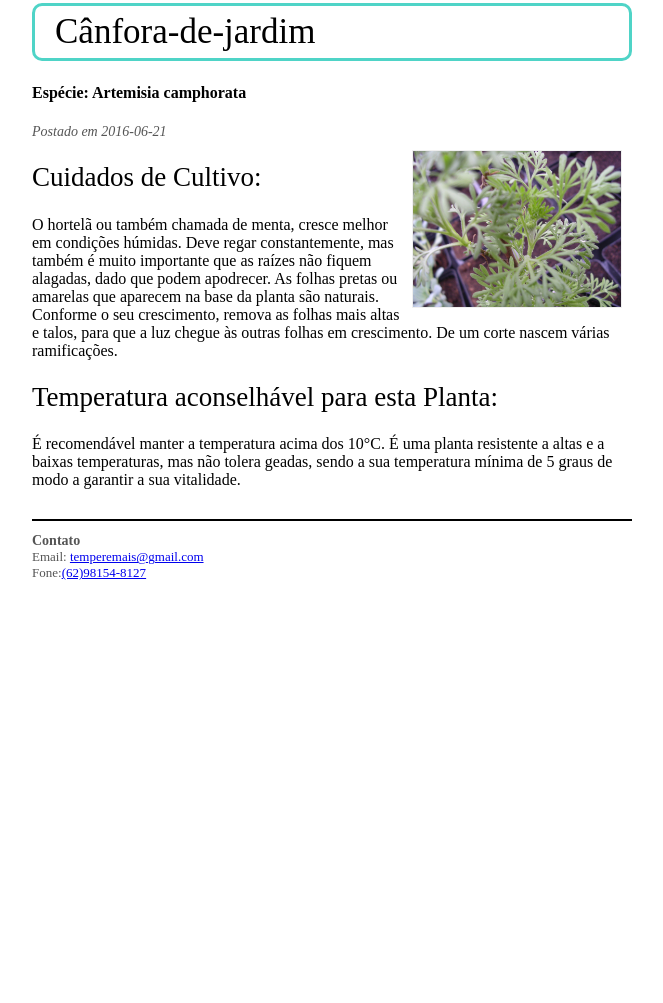
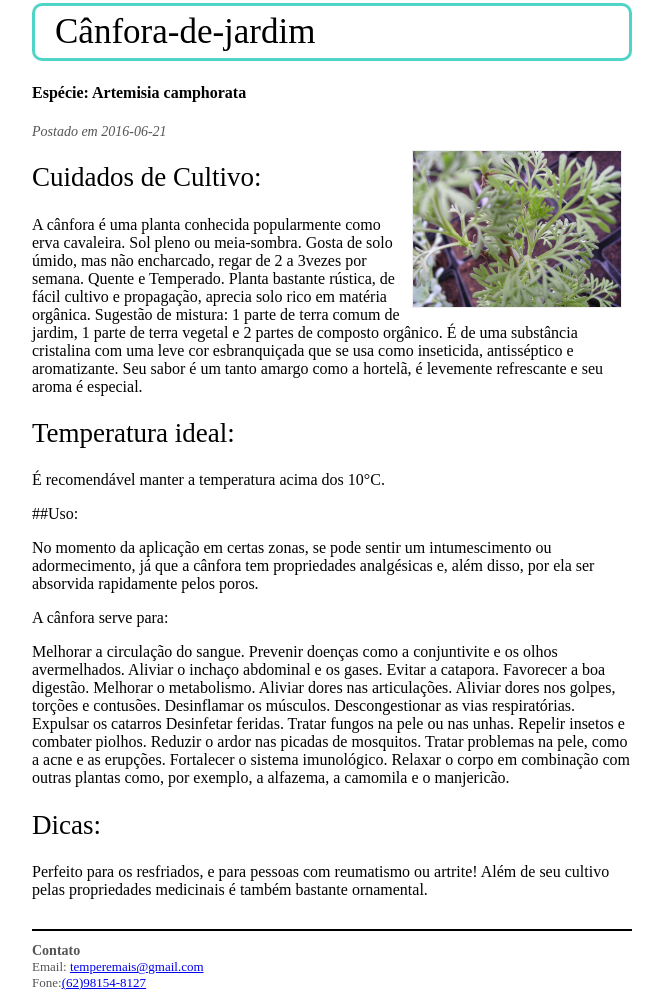
Before and after one commit to massudaw/temperemais, a plain HTML site: page cultivos/canfora.html in a window 1280 px wide. Shown: the part 190-1193 px from the top of the page, without its empty margins (308-971 px from the left). Before the commit the page ends 800 px from the top, so only its background shows below. Drawn offline with Linux system fonts and the light colour scheme.

Commit message:
Update (2016-07-12 23:44:35 UTC) [ci skip]

```diff
--- a/cultivos/canfora.html
+++ b/cultivos/canfora.html
@@ -67,9 +67,15 @@
 <img src="../images/canfora.jpg" style="float: right; margin: 10px;width:210px ;border: solid #efefef 1px;" />
 
 <h2 id="cuidados-de-cultivo">Cuidados de Cultivo:</h2>
-<p>O hortelã ou também chamada de menta, cresce melhor em condições húmidas. Deve regar constantemente, mas também é muito importante que as raízes não fiquem alagadas, dado que podem apodrecer. As folhas pretas ou amarelas que aparecem na base da planta são naturais. Conforme o seu crescimento, remova as folhas mais altas e talos, para que a luz chegue às outras folhas em crescimento. De um corte nascem várias ramificações.</p>
-<h2 id="temperatura-aconselhável-para-esta-planta">Temperatura aconselhável para esta Planta:</h2>
-<p>É recomendável manter a temperatura acima dos 10°C. É uma planta resistente a altas e a baixas temperaturas, mas não tolera geadas, sendo a sua temperatura mínima de 5 graus de modo a garantir a sua vitalidade.</p>
+<p>A cânfora é uma planta conhecida popularmente como erva cavaleira. Sol pleno ou meia-sombra. Gosta de solo úmido, mas não encharcado, regar de 2 a 3vezes por semana. Quente e Temperado. Planta bastante rústica, de fácil cultivo e propagação, aprecia solo rico em matéria orgânica. Sugestão de mistura: 1 parte de terra comum de jardim, 1 parte de terra vegetal e 2 partes de composto orgânico. É de uma substância cristalina com uma leve cor esbranquiçada que se usa como inseticida, antisséptico e aromatizante. Seu sabor é um tanto amargo como a hortelã, é levemente refrescante e seu aroma é especial.</p>
+<h2 id="temperatura-ideal">Temperatura ideal:</h2>
+<p>É recomendável manter a temperatura acima dos 10°C.</p>
+<p>##Uso:</p>
+<p>No momento da aplicação em certas zonas, se pode sentir um intumescimento ou adormecimento, já que a cânfora tem propriedades analgésicas e, além disso, por ela ser absorvida rapidamente pelos poros.</p>
+<p>A cânfora serve para:</p>
+<p>Melhorar a circulação do sangue. Prevenir doenças como a conjuntivite e os olhos avermelhados. Aliviar o inchaço abdominal e os gases. Evitar a catapora. Favorecer a boa digestão. Melhorar o metabolismo. Aliviar dores nas articulações. Aliviar dores nos golpes, torções e contusões. Desinflamar os músculos. Descongestionar as vias respiratórias. Expulsar os catarros Desinfetar feridas. Tratar fungos na pele ou nas unhas. Repelir insetos e combater piolhos. Reduzir o ardor nas picadas de mosquitos. Tratar problemas na pele, como a acne e as erupções. Fortalecer o sistema imunológico. Relaxar o corpo em combinação com outras plantas como, por exemplo, a alfazema, a camomila e o manjericão.</p>
+<h2 id="dicas">Dicas:</h2>
+<p>Perfeito para os resfriados, e para pessoas com reumatismo ou artrite! Além de seu cultivo pelas propriedades medicinais é também bastante ornamental.</p>
 
         </div>
         <div id="footer">
```
Also changed, not shown: cultivos/balsamo.html (+4 -1 lines).
